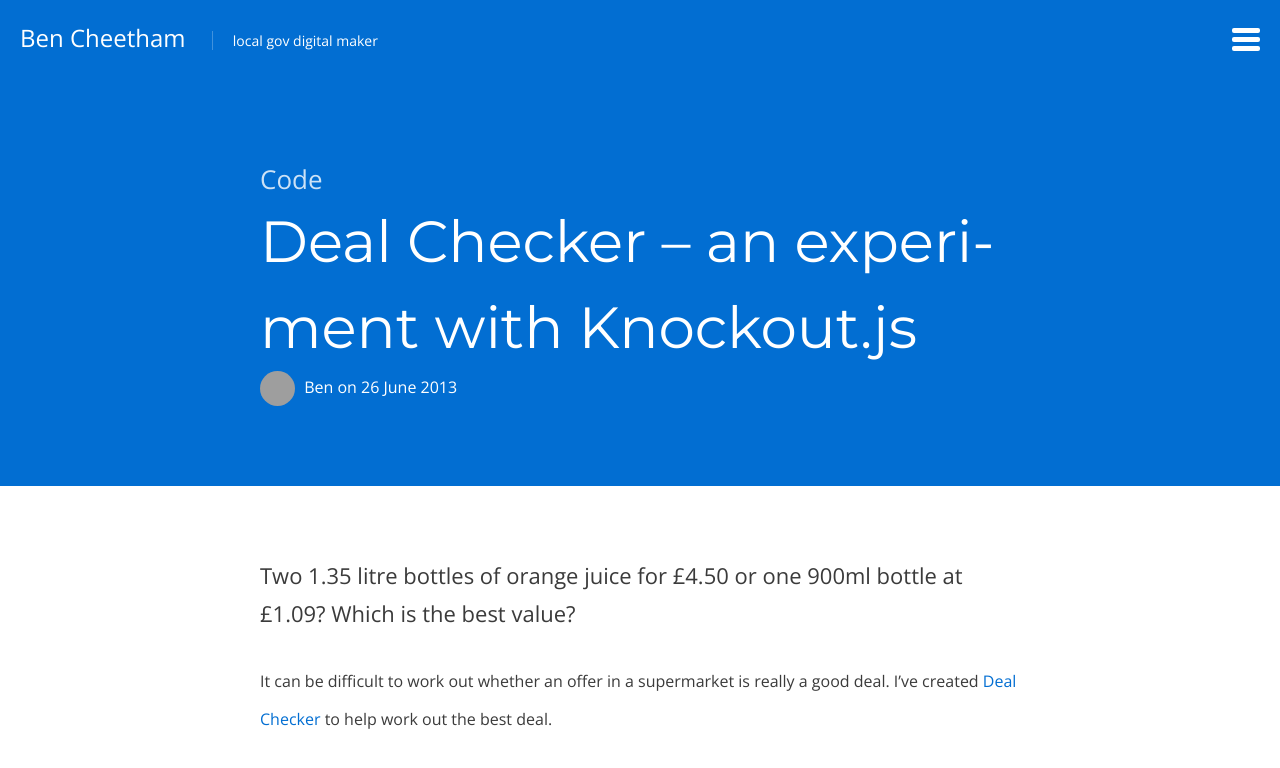
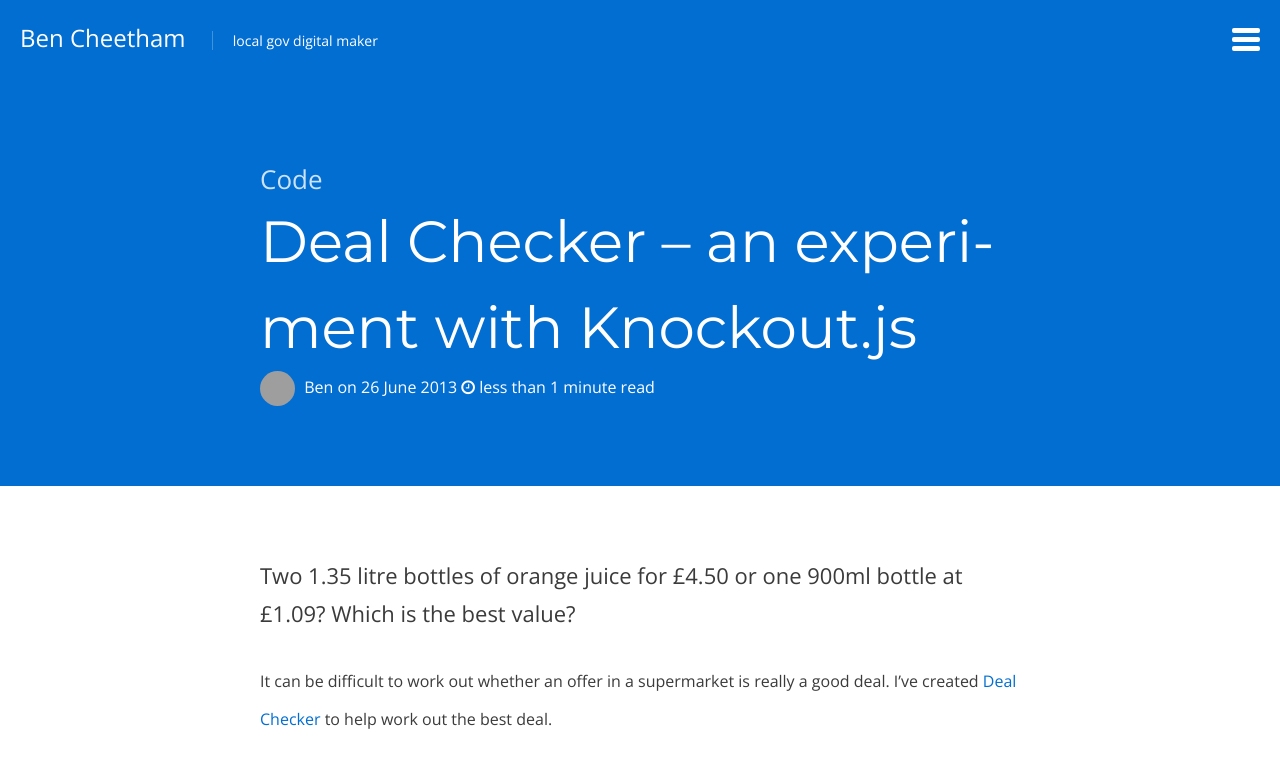
Before and after one commit to BforBen/bforben.github.io, a Jekyll site: the page built from _posts/2013-06-26-deal-checker-an-experiment-with-knockout-js.md, in a window 1280 px wide and 900 px high. Shown: the top 768 px of the window. Built offline with Jekyll 4.4.1, drawn with Linux system fonts in a browser that asks for light colours; nearby versions of some CDN libraries; comment, search, counter and statistics services are not loaded; grey boxes are pictures that could not be loaded.

Commit message:
Update post.html

```diff
--- a/_layouts/post.html
+++ b/_layouts/post.html
@@ -27,6 +27,9 @@ bodyClass: single
               {% endif %}
             </a>
           </span>
+	{% if page.read_time %}
+          <span><span class="fa fa-clock-o" aria-hidden="true"></span> {% include read-time.html %}</span>
+        {% endif %}
         </div>
       </header>
     </div>
```
